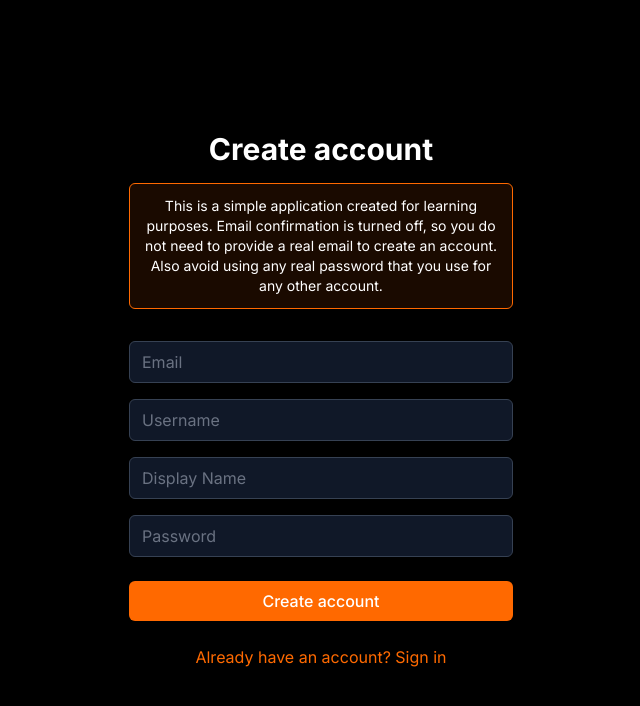
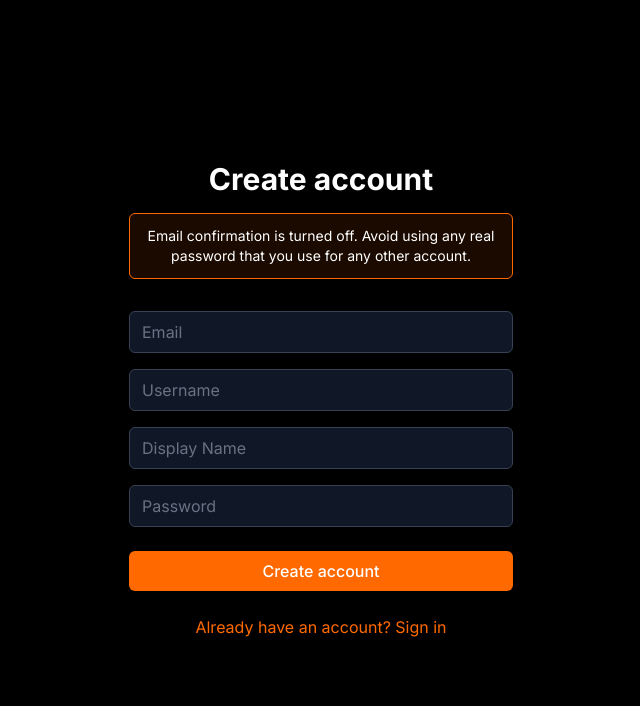
Before and after one commit to espeniv/eks, a Next.js app: page /register in a window 1280 px wide. Shown: the top 706 px of the page, without its empty margins (319-959 px from the left). Built offline with nearby package versions, Linux system fonts and the light colour scheme; no server answers.

Commit message:
App-context user data now properly matches authenticated user

```diff
--- a/src/app/(auth)/register/page.tsx
+++ b/src/app/(auth)/register/page.tsx
@@ -52,9 +52,7 @@ export default function RegisterPage() {
 
           <div className="mt-4 p-3 bg-orange-500/10 border border-orange-500 rounded-md">
             <p className="text-sm text-white">
-              This is a simple application created for learning purposes. Email
-              confirmation is turned off, so you do not need to provide a real
-              email to create an account. Also avoid using any real password
+              Email confirmation is turned off. Avoid using any real password
               that you use for any other account.
             </p>
           </div>
@@ -87,7 +85,6 @@ export default function RegisterPage() {
               className="w-full px-3 py-2 bg-gray-900 border border-gray-700 rounded-md text-white placeholder-gray-500 focus:outline-none focus:ring-2 focus:ring-orange-500"
               placeholder="Username"
             />
-
             <input
               type="text"
               name="displayName"
--- a/src/components/sidebar.tsx
+++ b/src/components/sidebar.tsx
@@ -3,9 +3,11 @@
 import Link from "next/link";
 import { useAuth } from "@/context/auth-context";
 import { useEffect, useState } from "react";
+import { useApp } from "@/context/app-context";
 
-export function Sidebar(props: { profileId: string }) {
+export function Sidebar() {
   const { signOut } = useAuth();
+  const { currentUser } = useApp();
 
   const [mounted, setMounted] = useState(false);
 
@@ -35,10 +37,10 @@ export function Sidebar(props: { profileId: string }) {
           💬 Messages
         </Link>
         <Link
-          href={`/profile/${props.profileId}`}
+          href={`/profile/${currentUser?.username}`}
           className="block p-3 rounded-full hover:bg-gray-900"
         >
-          👤 Profile
+          👤 Profile {/*currentUser ? `(${currentUser.username})` : null */}
         </Link>
       </nav>
       <div className="mt-auto flex justify-center">
--- a/src/context/app-context.tsx
+++ b/src/context/app-context.tsx
@@ -1,7 +1,8 @@
 "use client";
 
-import { createContext, useContext, useState, ReactNode } from "react";
+import { createContext, useContext, useState, ReactNode, useMemo } from "react";
 import { Post, User } from "@/lib/types";
+import { useAuth } from "./auth-context";
 
 interface AppContextType {
   posts: Post[];
@@ -9,22 +10,26 @@ interface AppContextType {
   likePost: (postId: string) => void;
   getPostById: (id: string) => Post | null;
   currentUser: User | null;
-  setCurrentUser: (user: User | null) => void;
 }
 
 const AppContext = createContext<AppContextType | undefined>(undefined);
 
 export function AppProvider({ children }: { children: ReactNode }) {
-  //will be fetched from backend/auth later, sample for now
-  const [currentUser, setCurrentUser] = useState<User | null>({
-    id: "current-user",
-    username: "you",
-    displayName: "You",
-    avatar: undefined,
-    bio: "Just joined!",
-    followers: 0,
-    following: 0,
-  });
+  const { user } = useAuth();
+
+  //useMemo instead of setCurrentUser
+  const currentUser = useMemo(() => {
+    if (!user) return null;
+    return {
+      id: user.id,
+      username: user.user_metadata?.username || user.email,
+      displayName: user.user_metadata?.display_name || user.email,
+      avatar: user.user_metadata?.avatar,
+      bio: user.user_metadata?.bio || "",
+      followers: 0,
+      following: 0,
+    };
+  }, [user]);
 
   //Sample posts state, will also be implemnted properly later
   const [posts, setPosts] = useState<Post[]>([
@@ -85,14 +90,12 @@ export function AppProvider({ children }: { children: ReactNode }) {
     return posts.find((post) => post.id === id) || null;
   };
 
-  // The value object that will be provided to all children
   const value: AppContextType = {
     posts,
     addPost,
     likePost,
     getPostById,
     currentUser,
-    setCurrentUser,
   };
 
   return <AppContext.Provider value={value}>{children}</AppContext.Provider>;
```
